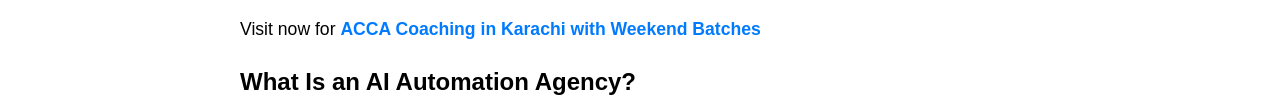
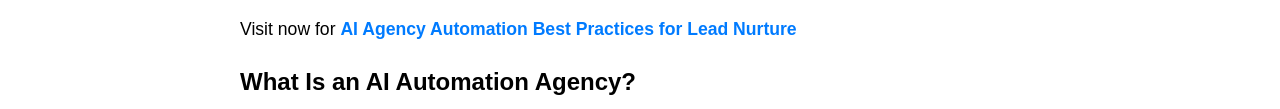
Before and after one commit to imaxrourkesays/aiagency, a plain HTML site: page index.html in a window 1280 px wide. Shown: the part 686-795 px from the top of the page. Drawn offline with Linux system fonts and the light colour scheme.

Commit message:
Update index.html

```diff
--- a/index.html
+++ b/index.html
@@ -56,7 +56,7 @@
  <img src="https://i.postimg.cc/Kjt5wHw2/1-1.jpg" alt="AI.jpg" style="max-width: 100%; height: auto;">
 </div>
 
-<p>Visit now for  <a href="https://accacoaching.onrender.com/">ACCA Coaching in Karachi with Weekend Batches</a></p>
+<p>Visit now for  <a href="https://trasnformationbusiness.vercel.app/">AI Agency Automation Best Practices for Lead Nurture</a></p>
 
 <h2>What Is an AI Automation Agency?</h2>
 <p>An <strong>AI Automation agency</strong> is a specialized service provider that designs, implements, and manages AI-driven automation systems for businesses. These agencies blend deep knowledge of AI technologies, business strategy, and workflow automation tools like n8n, Zapier, Make.com, and CRM systems.</p>
```
